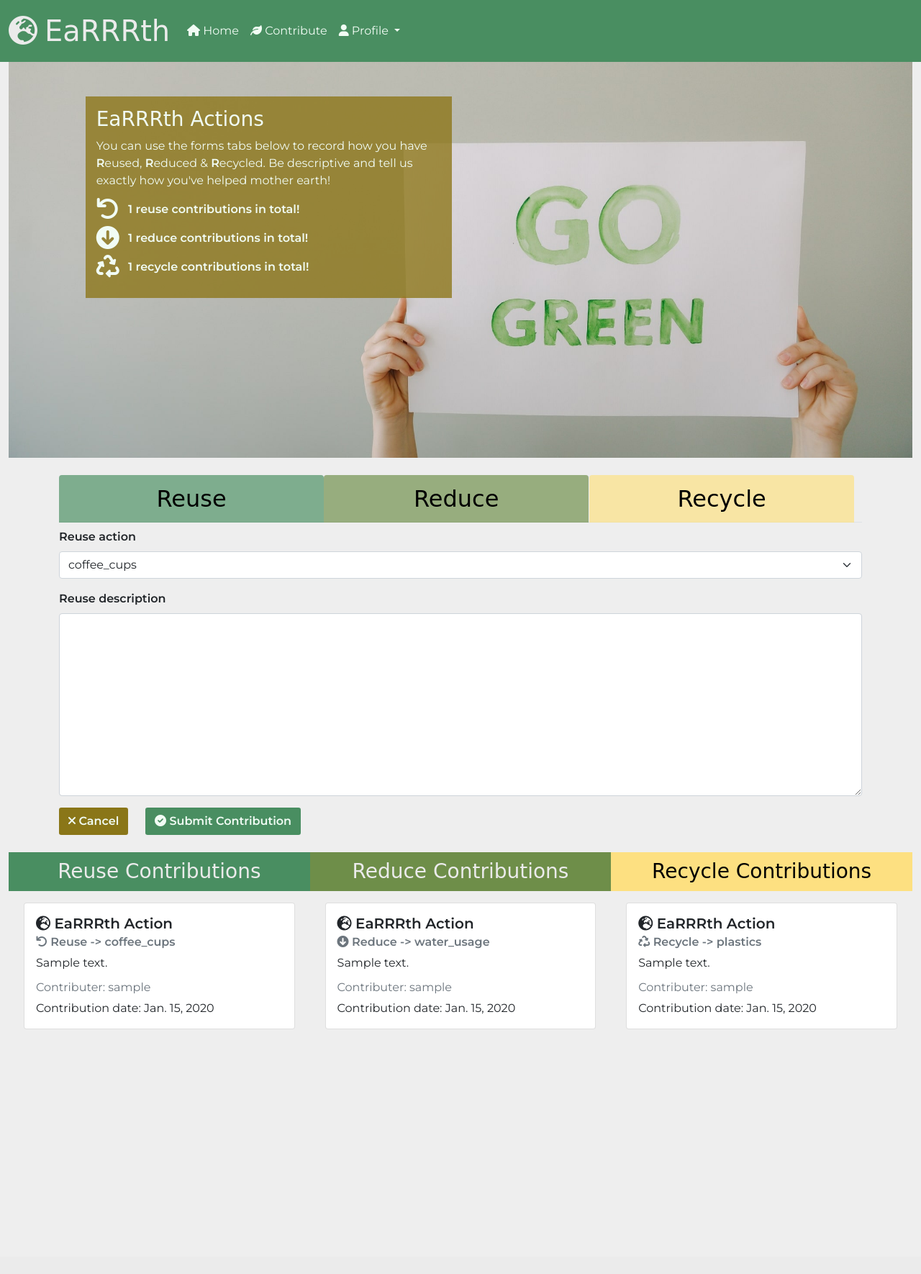
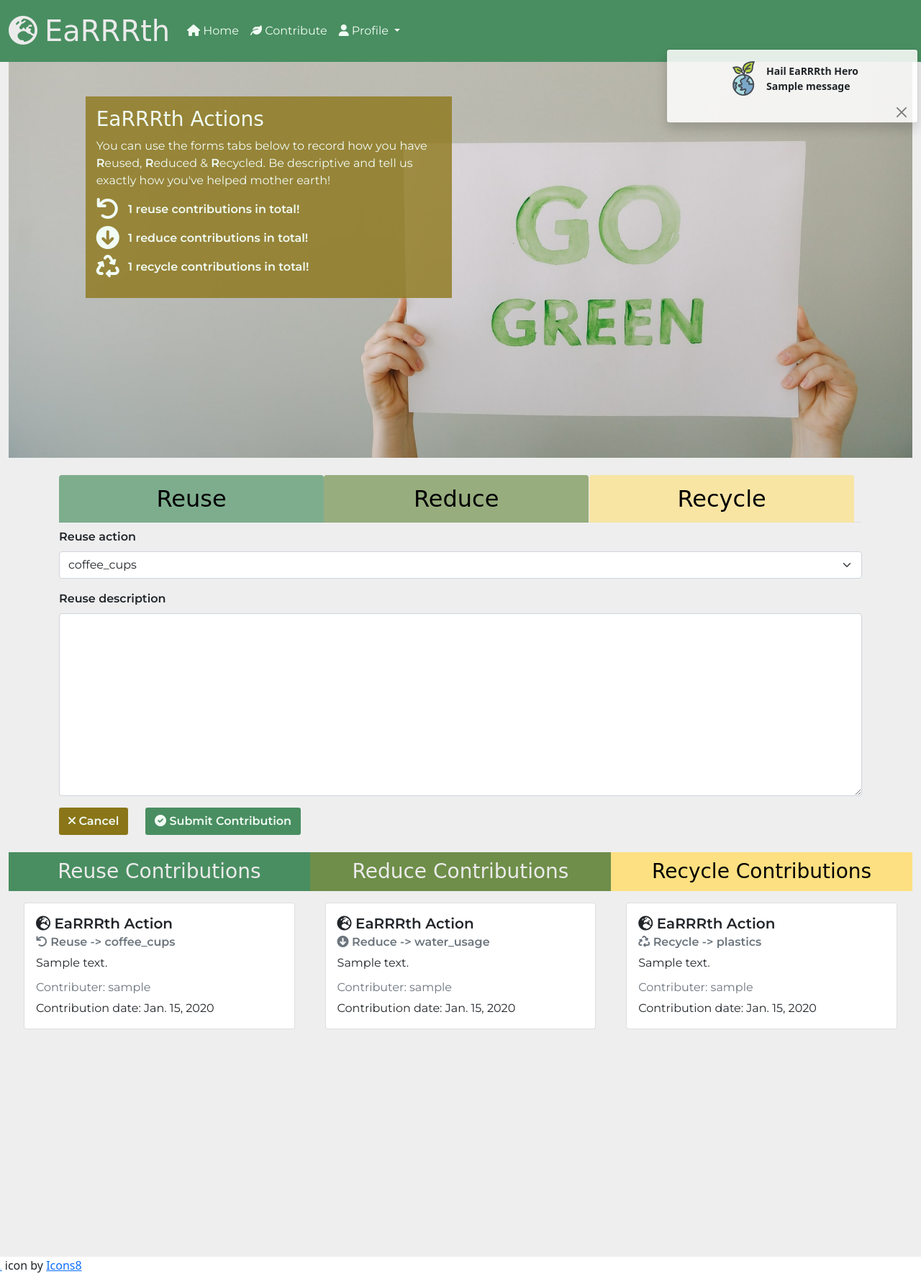
Before and after one commit to JoelMichaelRutter/team-1-apr-hackathon-earth-day, a Django app: page /contribute/ in a window 1280 px wide. Shown: the whole page at 72% size. Before the commit the page ends 1429 px from the top, so only its background shows below. Run offline with Django 3.2, Linux system fonts and the light colour scheme; tables that the repository leaves empty hold one stand-in row (values such as "Sample post"); one stand-in notice (Sample message) is shown; some libraries are stand-ins or nearby versions; some web fonts are replaced.

Commit message:
added bootstrap toasts + custom messages + lvls + msg icons

```diff
--- a/contributions/views.py
+++ b/contributions/views.py
@@ -1,5 +1,6 @@
 from django.shortcuts import render, redirect, reverse
 from django.contrib.auth.decorators import login_required
+from django.contrib import messages
 
 from .models import Recycle, Reduce, Reuse
 from .forms import RecycleForm, ReduceForm, ReuseForm
@@ -32,6 +33,13 @@ def add_recycle(request):
             recycle = form.save(commit=False)
             recycle.profile = request.user
             recycle.save()
+            # set custom toast/message level
+            recycle_lvl = 50
+            messages.add_message(
+                request,
+                recycle_lvl,
+                f'Hail EaRRRth hero, your {recycle} -> {recycle.recycle_action} action has been saved'  # noqa ES501
+            )
             return redirect(reverse('home'))
     recycle_form = RecycleForm()
     reuse_form = ReuseForm()
@@ -59,6 +67,13 @@ def add_reduce(request):
             reduce = form.save(commit=False)
             reduce.profile = request.user
             reduce.save()
+            # set custom toast/message level
+            reduce_lvl = 60
+            messages.add_message(
+                request,
+                reduce_lvl,
+                f'Hail EaRRRth hero, your {reduce} -> {reduce.reduce_action} action has been saved'  # noqa ES501
+            )
             return redirect(reverse('home'))
     recycle_form = RecycleForm()
     reuse_form = ReuseForm()
@@ -86,6 +101,13 @@ def add_reuse(request):
             reuse = form.save(commit=False)
             reuse.profile = request.user
             reuse.save()
+            # set custom toast/message level
+            reuse_lvl = 70
+            messages.add_message(
+                request,
+                reuse_lvl,
+                f'Hail EaRRRth hero, your {reuse} -> {reuse.reuse_action} action has been saved'  # noqa ES501
+            )
             return redirect(reverse('home'))
     recycle_form = RecycleForm()
     reuse_form = ReuseForm()
--- a/templates/base.html
+++ b/templates/base.html
@@ -72,11 +72,78 @@
         </div>
     </div>
   </nav>
+  <div class="container-fluid">
+    <div class="row">
+      <div class="col-12">
+        <div class="message-container toast-container position-absolute d-flex flex-column align-items-end w-100 mt-5 p-3 top-0" id="toastPlacement">
+          {% if messages %}
+
+              {% for message in messages %}
+              {% with message.level as level %}
+              {% if level == 70 %}
+              {% include 'includes/toasts/toast_reuse.html' %}
+              {% elif level == 60 %}
+              {% include 'includes/toasts/toast_reduce.html' %}
+              {% elif level == 50 %}
+                {% include 'includes/toasts/toast_recycle.html' %}
+              {% elif level == 40 %}
+                  {% include 'includes/toasts/toast_error.html' %}
+              {% elif level == 30 %}
+                  {% include 'includes/toasts/toast_warning.html' %}
+              {% elif level == 20 %}
+                  {% include 'includes/toasts/toast_info.html' %}
+              {% else %}
+                  {% include 'includes/toasts/toast_success.html' %}
+              {% endif %}
+              {% endwith %}
+              {% endfor %}
+
+            {% endif %}
+        </div>
+      </div>
+    </div>
+  </div>
   <div class="container-fluid main-content lower-contrast-bg">
     {% block content %}
     {%endblock %}
   </div>
+  <div class="container-fluid g-0">
+    <div class="row">
+      <div class="col">
+        <a target="_blank" href="https://icons8.com/icon/etI9YDHUW4ry/eco" style="font-size: .2vmin; min-width: 100%;">Eco</a> icon by <a target="_blank" href="https://icons8.com">Icons8</a>
+      </div>
+    </div>
+  </div>
   {% block postloadjs %}
+  <script>
+
+    const main = {
+      // Remove any toast elements
+      remove: () => {
+        let toasts = document.querySelectorAll('.toast');
+        toasts.forEach(el => el.remove())
+      }
+    }
+    // bootstrap toast
+    const options = {
+      autohide: true,
+      delay: 6500
+    }
+
+    window.onload = (event) => {
+      var toastElList = [].slice.call(document.querySelectorAll('.toast'))
+      var toastList = toastElList.map(function (toastEl) {
+        return new bootstrap.Toast(toastEl, options).show()
+      })
+
+      // call remove() every 6.5 seconds
+      setInterval(() => {
+        main.remove()
+        }, 6500)
+
+    }
+
+  </script>
   {% endblock %}
 </body>
 
--- /dev/null
+++ b/templates/includes/toasts/toast_success.html
@@ -0,0 +1,10 @@
+<div role="alert" aria-live="assertive" aria-atomic="true" class="toast d-flex justify-content-center align-items-center p-1 mt-1 flex-column" style="z-index: 11">
+    <div class="toast-body d-flex flex-row justify-content-evenly align-items-center">
+        <img src="{{ MEDIA_URL }}icons/icons8_success.png" class="rounded me-2 end-0" alt="eco recycle resources action icon" style="height:6vmin; width:6vmin;">
+        <div class="d-flex flex-column">
+            <span><strong>Hail EaRRRth Hero</strong></span>
+            <span><strong>{{ message }}</strong></span>
+        </div>
+    </div>
+    <button type="button" class="btn-close btn-close-black me-2 m-auto" data-bs-dismiss="toast" aria-label="Close"></button>
+</div>
```
Also changed, not shown: templates/includes/toasts/toast_error.html (added, +7 -0 lines), templates/includes/toasts/toast_info.html (added, +7 -0 lines), templates/includes/toasts/toast_recycle.html (added, +7 -0 lines), templates/includes/toasts/toast_reduce.html (added, +7 -0 lines), templates/includes/toasts/toast_reuse.html (added, +7 -0 lines), templates/includes/toasts/toast_warning.html (added, +7 -0 lines), media/icons/icons8_eco.png (added), media/icons/icons8_error.png (added), media/icons/icons8_info.png (added), media/icons/icons8_recycle.png (added), media/icons/icons8_reduce.png (added), media/icons/icons8_reuse.png (added), media/icons/icons8_success.png (added), media/images/icons8_recycle.png (added), 1 more files.
